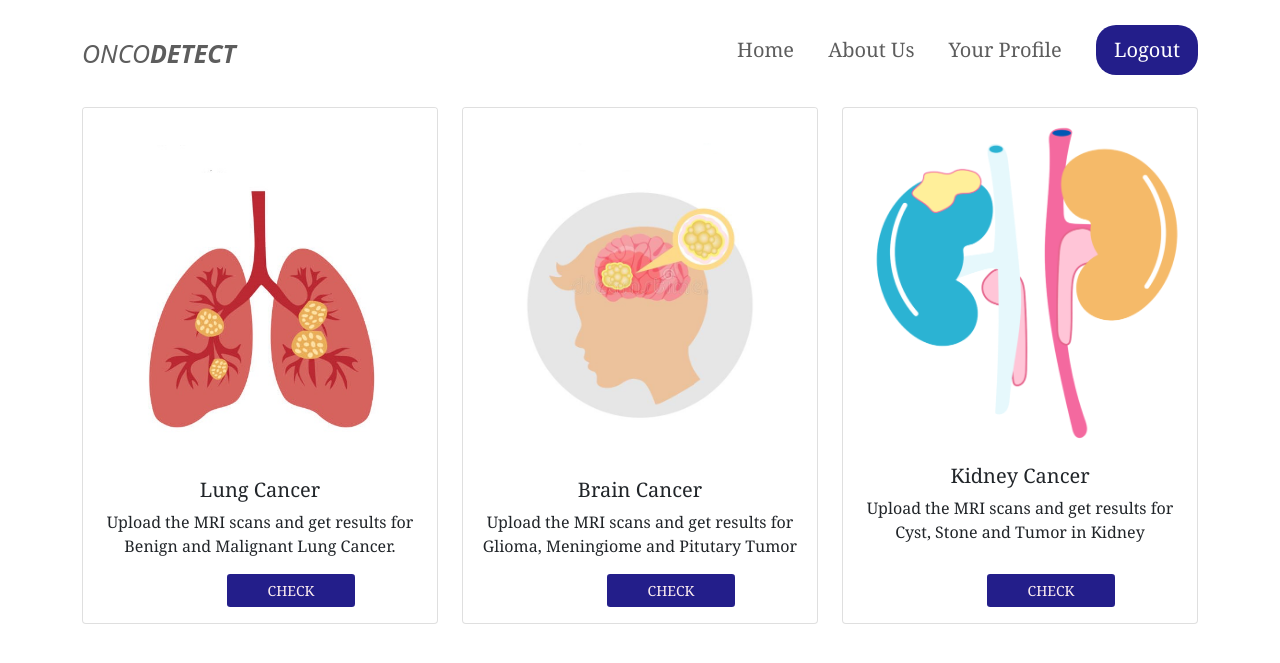
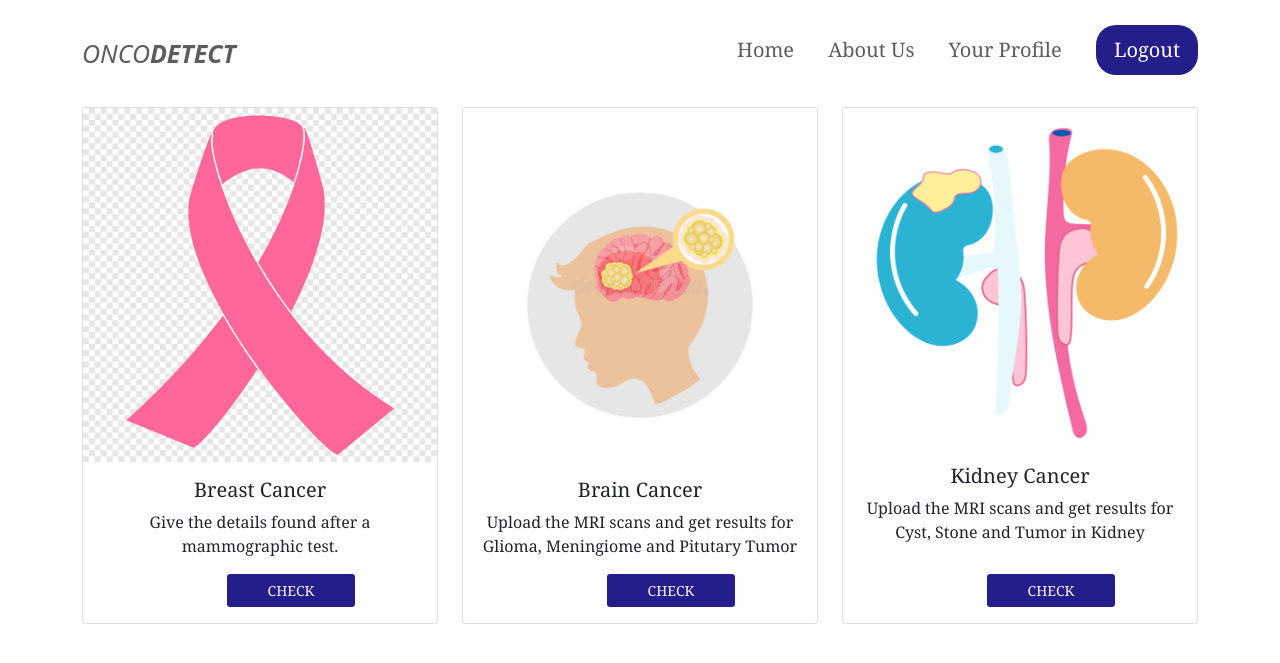
Before and after one commit to tech-nikks/Cancer_Detection, a Django app: page /menu/ in a window 1280 px wide. Shown: the top 663 px of the page. Run offline with Django 4.2, Linux system fonts and the light colour scheme; some libraries are stand-ins or nearby versions.

Commit message:
Breast cancer frontend

```diff
--- a/templates/scanner/menu.html
+++ b/templates/scanner/menu.html
@@ -28,10 +28,10 @@
 		<div class="row row-cols-1 row-cols-md-3 g-4">
 			<div class="col">
 			  <div class="card h-100">
-				<img src="{% static 'assets/images/lung.jpg' %}" class="card-img-top" alt="...">
+				<img src="{% static 'assets/images/breast_ribbon.png' %}" class="card-img-top" alt="...">
 				<div class="card-body">
-				  <h5 class="card-title">Lung Cancer</h5>
-				  <p class="card-text">Upload the MRI scans and get results for Benign and Malignant Lung Cancer.</p>
+				  <h5 class="card-title">Breast Cancer</h5>
+				  <p class="card-text">Give the details found after a mammographic test.</p>
 				</div>
 				<button type="button" class="btn-sm myclass" onclick="window.location.href='breast'">CHECK</button>
 				<!-- <div class="card-footer">
```
Also changed, not shown: static/assets/images/breast_ribbon.png (added).
